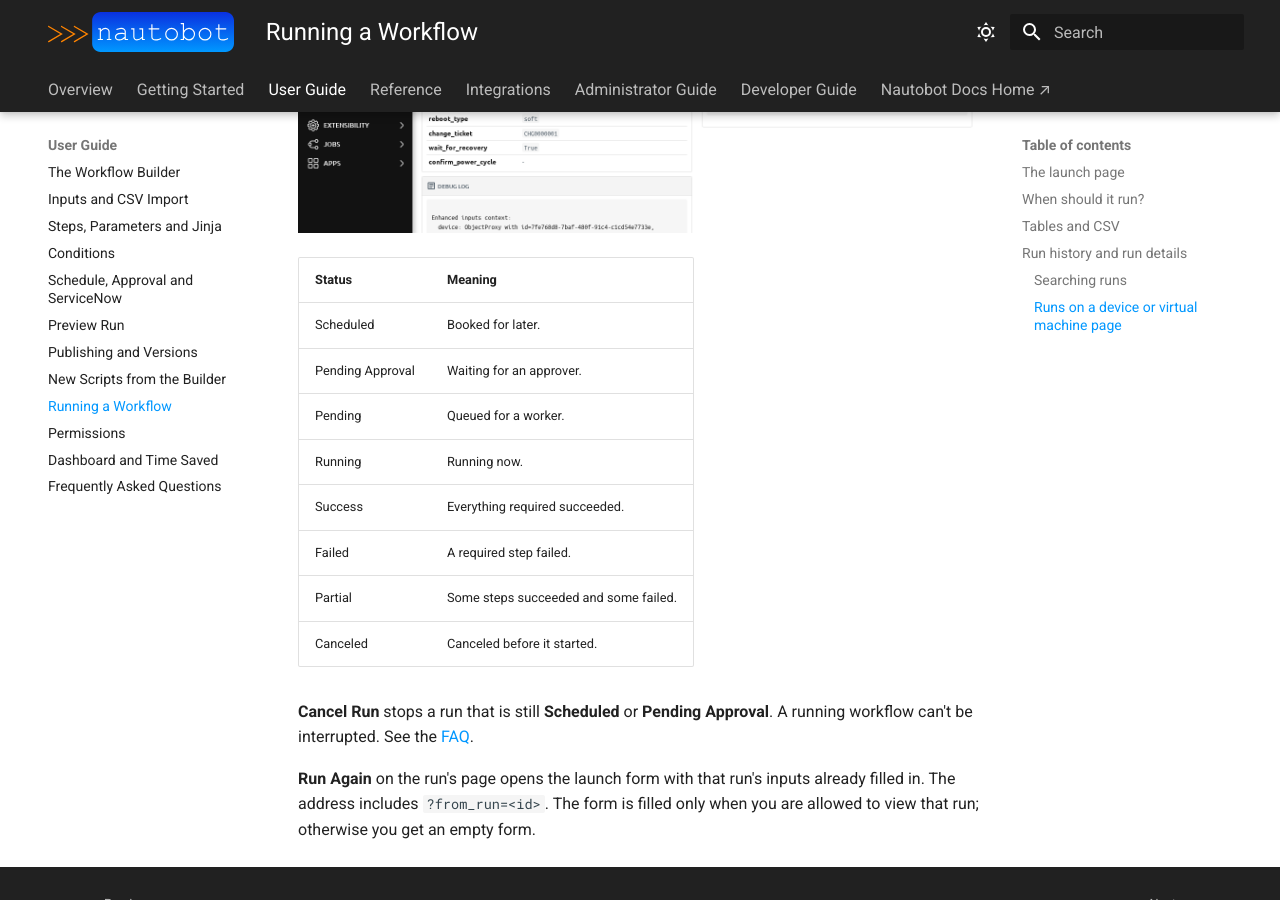
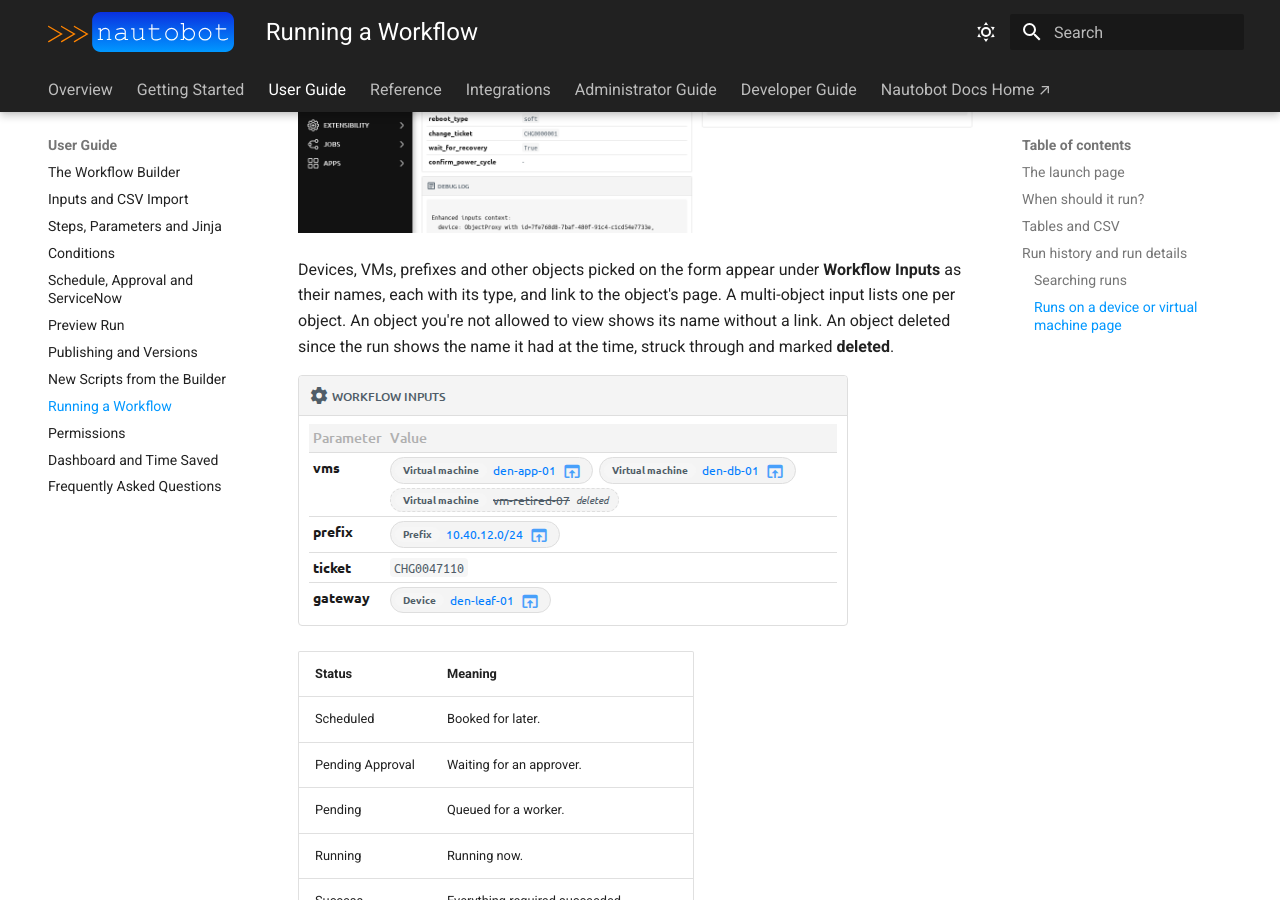
Before and after one commit to eric-fetty/Nautobot_Workflow_Engine, an MkDocs documentation site: the page built from docs/user/launch.md, in a window 1280 px wide and 900 px high, scrolled down 3682 px. Built offline with MkDocs 1.6.1 and Material for MkDocs 9.7.7, drawn with Linux system fonts in a browser that asks for light colours.

Commit message:
Docs and changelog for linked run inputs and the run-history settings

```diff
--- a/docs/user/launch.md
+++ b/docs/user/launch.md
@@ -53,6 +53,10 @@ A run's page shows its status, the inputs it got, each step's result, the run's
 
 ![A run's detail page](../assets/images/launch/06-run-detail.png)
 
+Devices, VMs, prefixes and other objects picked on the form appear under **Workflow Inputs** as their names, each with its type, and link to the object's page. A multi-object input lists one per object. An object you're not allowed to view shows its name without a link. An object deleted since the run shows the name it had at the time, struck through and marked **deleted**.
+
+![Picked objects on a run's page](../assets/images/launch/07-run-inputs-objects.png)
+
 | Status | Meaning |
 | --- | --- |
 | Scheduled | Booked for later. |
```
Also changed, not shown: docs/assets/images/launch/07-run-inputs-objects.png (added), 2 other files.
